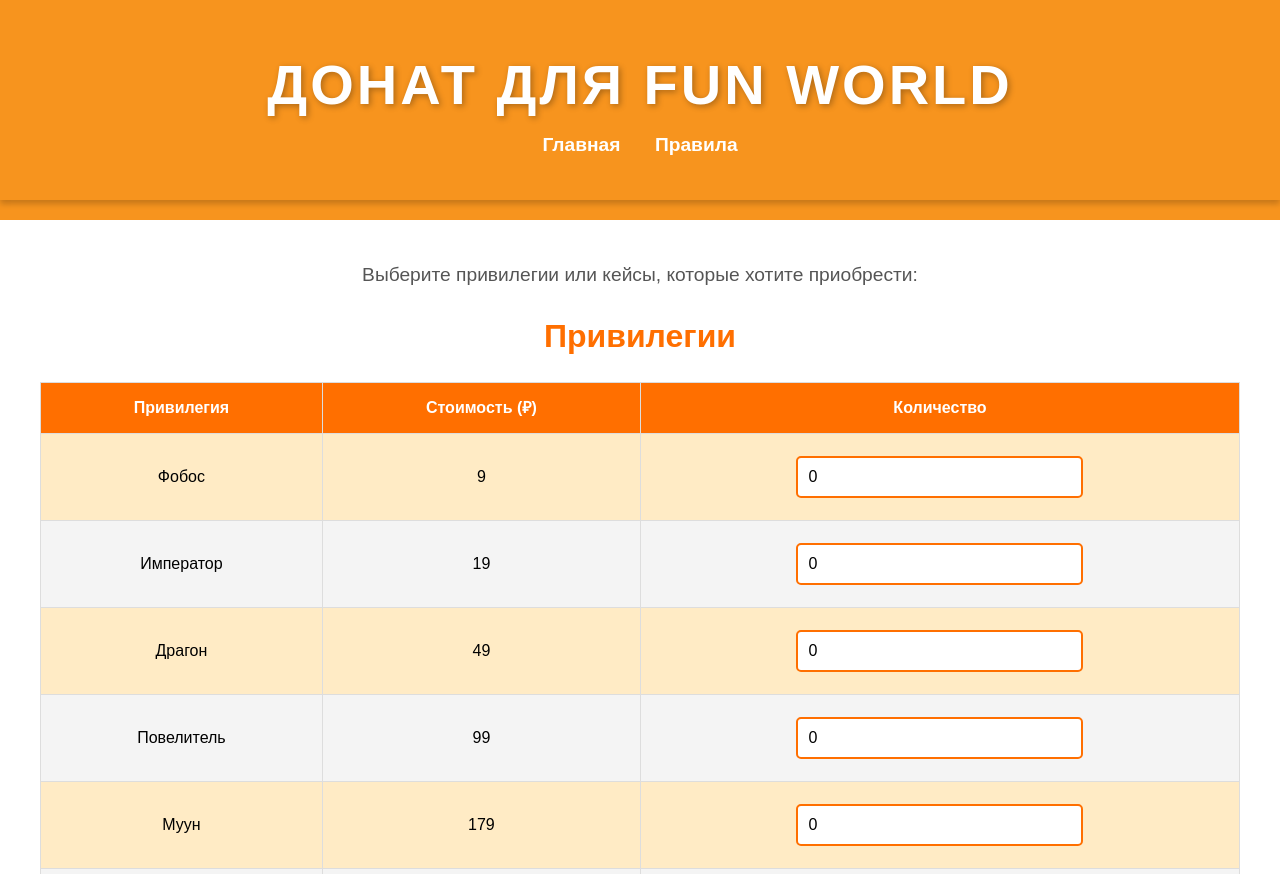
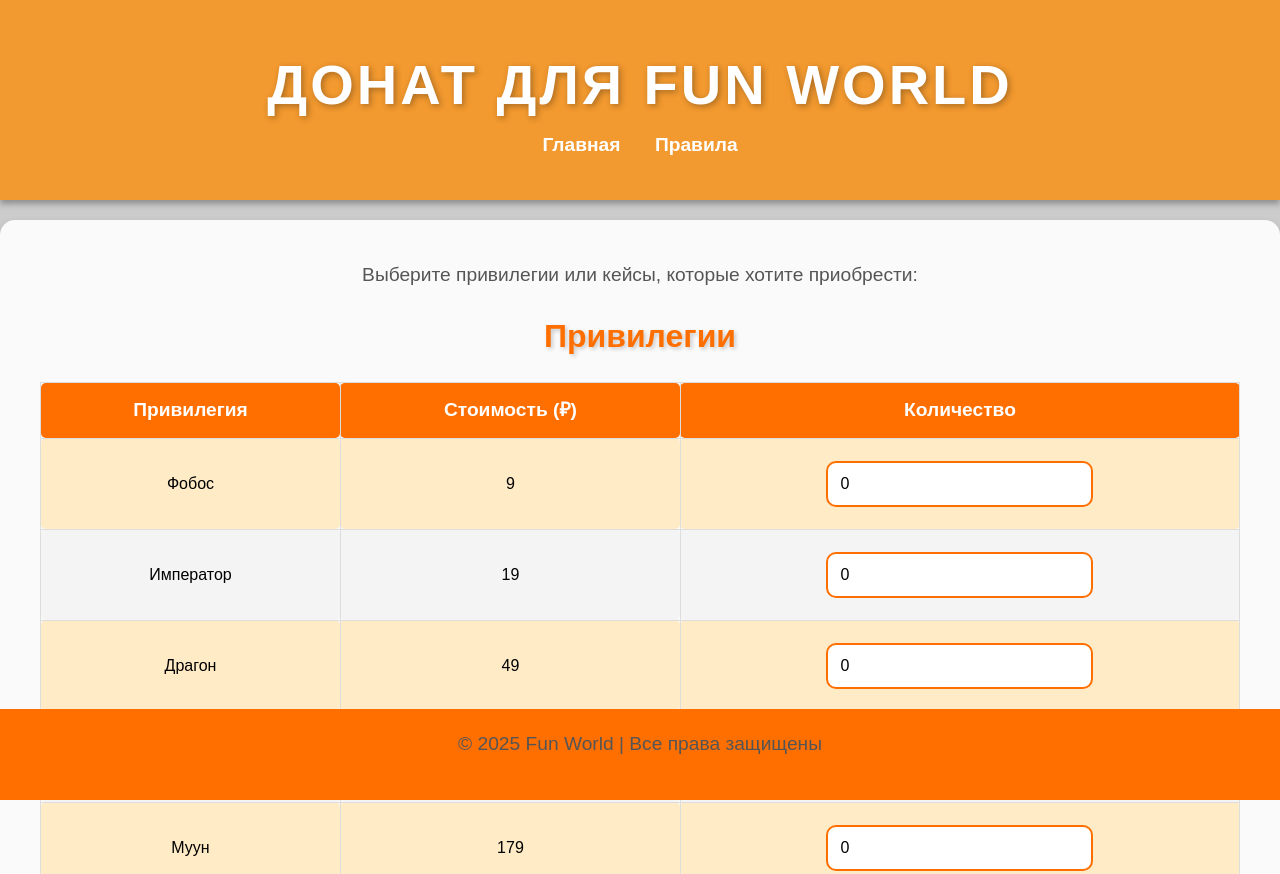
Before and after one commit to fun-world-fun/funcube, a plain HTML site: page donate.html in a window 1280 px wide. Shown: the top 874 px of the page. Drawn offline with Linux system fonts and the light colour scheme; placeholder pictures from the web are drawn by us.

Commit message:
Update donate.html

```diff
--- a/donate.html
+++ b/donate.html
@@ -21,14 +21,17 @@
             line-height: 1.6;
             padding: 0;
             margin: 0;
+            background-image: url('https://via.placeholder.com/1920x1080/ffb84d/fff'); /* Фоновое изображение */
+            background-size: cover;
+            background-position: center;
         }
 
         /* Шапка сайта */
         header {
-            background-color: #f7941e; /* Оранжевый цвет */
+            background-color: rgba(247, 148, 30, 0.9); /* Оранжевый с прозрачностью */
             text-align: center;
             padding: 40px 20px;
-            box-shadow: 0 4px 6px rgba(0, 0, 0, 0.2);
+            box-shadow: 0 4px 6px rgba(0, 0, 0, 0.3);
         }
 
         header h1 {
@@ -47,7 +50,7 @@
             margin: 0 15px;
             font-weight: bold;
             font-size: 1.2rem;
-            transition: color 0.3s;
+            transition: color 0.3s ease-in-out;
         }
 
         header nav a:hover {
@@ -57,9 +60,11 @@
         /* Основной контент */
         main {
             padding: 40px;
-            background-color: #fff;
+            background-color: rgba(255, 255, 255, 0.9); /* Полупрозрачный фон */
             text-align: center;
             margin-top: 20px;
+            border-radius: 15px;
+            box-shadow: 0 8px 12px rgba(0, 0, 0, 0.3);
         }
 
         p {
@@ -72,6 +77,7 @@
             font-size: 2rem;
             color: #ff6f00;
             margin-bottom: 15px;
+            text-shadow: 2px 2px 4px rgba(0, 0, 0, 0.2);
         }
 
         /* Таблицы */
@@ -85,11 +91,14 @@
             padding: 12px;
             text-align: center;
             border: 1px solid #ddd;
+            border-radius: 5px;
+            transition: all 0.3s ease;
         }
 
         table th {
             background-color: #ff6f00;
             color: white;
+            font-size: 1.2rem;
         }
 
         table tr:nth-child(even) {
@@ -100,6 +109,7 @@
             background-color: #ffebc5;
         }
 
+        /* Разные стили для разных классов */
         table tr.barony { background-color: #ffdfdf; }
         table tr.guard { background-color: #fff8e1; }
         table tr.hero { background-color: #e1f7d5; }
@@ -112,19 +122,31 @@
         table tr.duke { background-color: #ffb366; }
         table tr.duchess { background-color: #ff8533; }
 
+        table td:hover {
+            background-color: #ff9f00;
+            color: white;
+            cursor: pointer;
+        }
+
         /* Вводные поля */
         input[type="text"],
         input[type="number"] {
             width: 80%;
-            padding: 10px;
+            padding: 12px;
             margin: 10px 0;
             font-size: 1rem;
             border: 2px solid #ff6f00;
-            border-radius: 5px;
+            border-radius: 10px;
+            transition: border-color 0.3s ease;
         }
 
         input[type="number"] {
             width: 50%;
+        }
+
+        input[type="text"]:focus,
+        input[type="number"]:focus {
+            border-color: #ffa500;
         }
 
         /* Кнопки */
@@ -132,22 +154,24 @@
             background-color: #ff6f00;
             color: white;
             border: none;
-            padding: 10px 20px;
-            border-radius: 5px;
+            padding: 12px 24px;
+            border-radius: 25px;
             cursor: pointer;
-            font-size: 1rem;
-            margin-top: 20px;
+            font-size: 1.2rem;
+            transition: background-color 0.3s ease-in-out, transform 0.3s ease;
         }
 
         button:hover {
             background-color: #ffa500;
+            transform: scale(1.05);
         }
 
         /* Итоговая сумма */
         #total-price {
-            font-size: 1.5rem;
+            font-size: 1.8rem;
             font-weight: bold;
             color: #ff6f00;
+            text-shadow: 2px 2px 4px rgba(0, 0, 0, 0.2);
         }
 
         /* Подвал */
@@ -157,6 +181,9 @@
             background-color: #ff6f00;
             color: white;
             font-size: 1rem;
+            position: fixed;
+            width: 100%;
+            bottom: 0;
         }
 
         footer a {
@@ -236,6 +263,9 @@
             <button type="submit" disabled>Отправить запрос на покупку</button>
         </form>
     </main>
+    <footer>
+        <p>&copy; 2025 Fun World | Все права защищены</p>
+    </footer>
     <script>
         document.addEventListener("DOMContentLoaded", () => {
             const form = document.getElementById("donation-form");
@@ -252,7 +282,7 @@
                     const quantity = parseInt(input.value) || 0; // Преобразуем введенное значение в число (по умолчанию 0)
                     total += quantity * price; // Умножаем количество на стоимость
                 });
-                totalPrice.innerText = total; // Обновляем отображаемую итоговую сумму
+                totalPrice.innerText = total; // Обновляем итоговую сумму
                 submitButton.disabled = total === 0; // Если сумма 0, кнопка неактивна
             }
 
@@ -269,8 +299,7 @@
                     }
                 });
 
-                const data = `
-# новый покупатель!
+                const data = `# новый покупатель!
 ## список корзины:
 ${items.map(item => `### ${item}`).join("\n")}
 ### сумма к оплате: \`\`\`${totalPrice.innerText}\`\`\`
```
